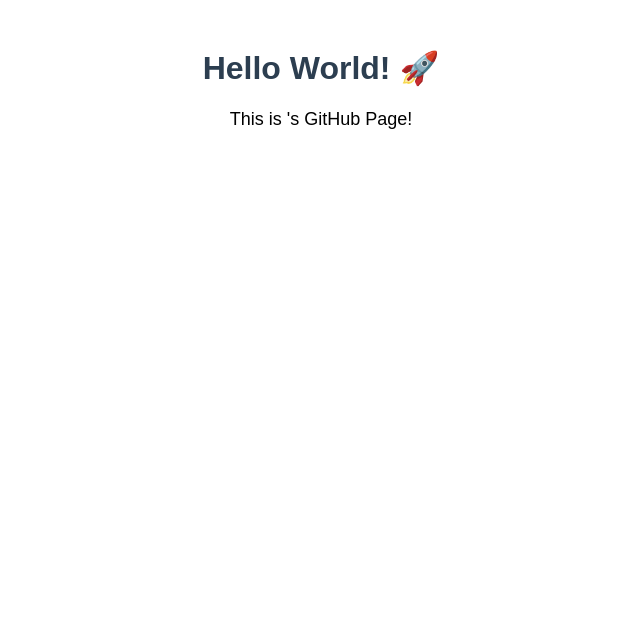
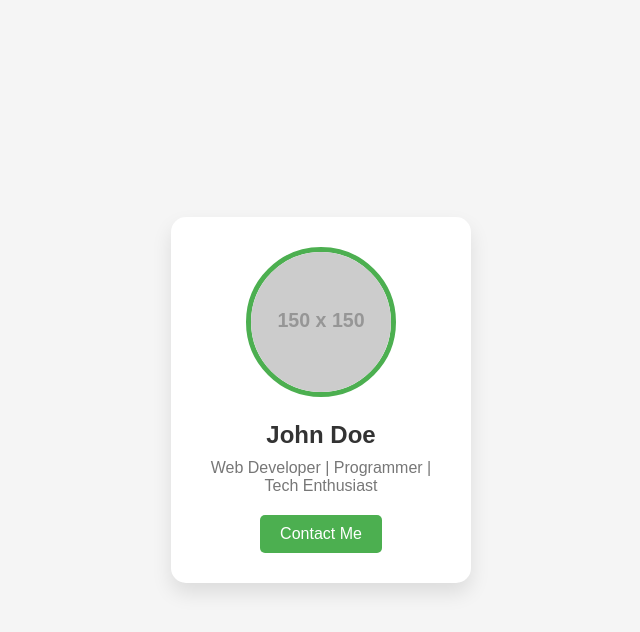
Before and after one commit to gozn/gozn.github.io, a plain HTML site: page index.html in a window 1280 px wide. Shown: the whole page, without its empty margins (319-959 px from the left). Drawn offline with Linux system fonts and the light colour scheme; placeholder pictures from the web are drawn by us.

Commit message:
homepage2

```diff
--- a/index.html
+++ b/index.html
@@ -1,15 +1,19 @@
 <!DOCTYPE html>
-<html>
+<html lang="en">
 <head>
-  <title>Welcome to My GitHub Page</title>
-  <style>
-    body { font-family: Arial, sans-serif; text-align: center; padding: 20px; }
-    h1 { color: #2c3e50; }
-    p { font-size: 18px; }
-  </style>
+  <meta charset="UTF-8">
+  <meta name="viewport" content="width=device-width, initial-scale=1.0">
+  <title>My Profile</title>
+  <link rel="stylesheet" href="style.css">
 </head>
 <body>
-  <h1>Hello World! 🚀</h1>
-  <p>This is <strong><username></strong>'s GitHub Page!</p>
+  <div class="container">
+    <div class="profile-card">
+      <img src="https://via.placeholder.com/150" alt="Profile Picture" class="profile-img">
+      <h1 class="name">John Doe</h1>
+      <p class="bio">Web Developer | Programmer | Tech Enthusiast</p>
+      <button class="contact-btn">Contact Me</button>
+    </div>
+  </div>
 </body>
 </html>
--- /dev/null
+++ b/style.css
@@ -0,0 +1,83 @@
+/* General reset and body styles */
+* {
+  margin: 0;
+  padding: 0;
+  box-sizing: border-box;
+}
+
+body {
+  font-family: Arial, sans-serif;
+  display: flex;
+  justify-content: center;
+  align-items: center;
+  height: 100vh;
+  background-color: #f5f5f5;
+}
+
+.container {
+  display: flex;
+  justify-content: center;
+  align-items: center;
+}
+
+.profile-card {
+  background-color: #fff;
+  padding: 30px;
+  border-radius: 15px;
+  box-shadow: 0 10px 20px rgba(0, 0, 0, 0.1);
+  text-align: center;
+  width: 300px;
+  transition: transform 0.3s ease;
+}
+
+.profile-card:hover {
+  transform: scale(1.05);
+}
+
+.profile-img {
+  width: 150px;
+  height: 150px;
+  border-radius: 50%;
+  border: 5px solid #4CAF50;
+  margin-bottom: 20px;
+  animation: fadeIn 2s ease-in-out;
+}
+
+.name {
+  font-size: 24px;
+  font-weight: bold;
+  color: #333;
+  margin-bottom: 10px;
+}
+
+.bio {
+  font-size: 16px;
+  color: #777;
+  margin-bottom: 20px;
+  opacity: 0;
+  animation: fadeIn 2s ease-in-out 0.5s forwards;
+}
+
+.contact-btn {
+  background-color: #4CAF50;
+  color: white;
+  padding: 10px 20px;
+  font-size: 16px;
+  border: none;
+  border-radius: 5px;
+  cursor: pointer;
+  transition: background-color 0.3s ease;
+}
+
+.contact-btn:hover {
+  background-color: #45a049;
+}
+
+@keyframes fadeIn {
+  from {
+    opacity: 0;
+  }
+  to {
+    opacity: 1;
+  }
+}
```
